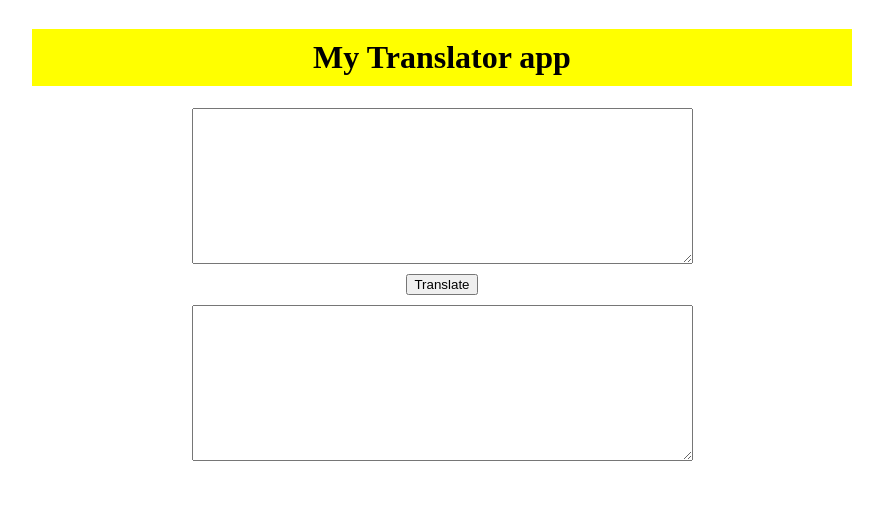
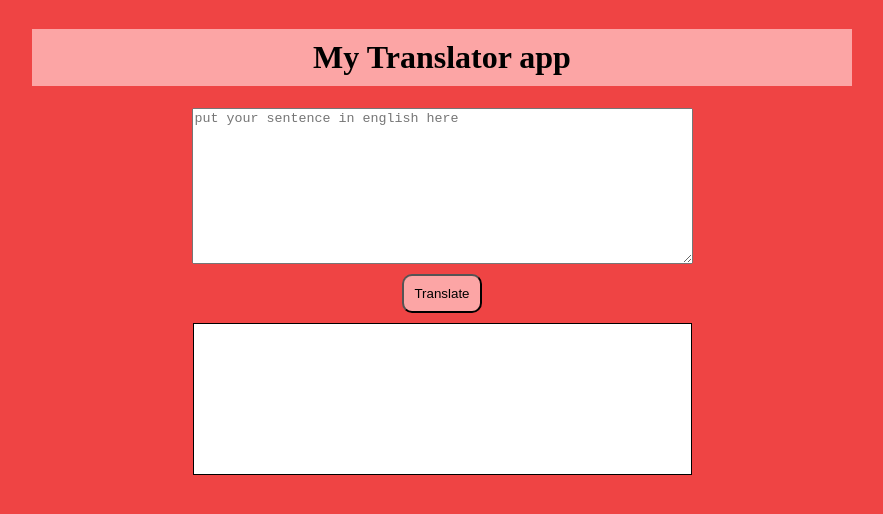
Before and after one commit to Anurag-verma18/practice-banana-speak, a plain HTML site: page index.html in a window 1280 px wide. Shown: the whole page, without its empty margins (198-1081 px from the left). Drawn offline with Linux system fonts and the light colour scheme.

Commit message:
eventhandler attached

```diff
--- a/app.js
+++ b/app.js
@@ -0,0 +1,8 @@
+var btnTranslate = document.querySelector('#btn-translate');
+var txtInput = document.querySelector('#myinput');
+var txtOutput = document.querySelector('#myoutput');
+
+function clickHandler() {
+    txtOutput.innerText = txtInput.value;
+}
+btnTranslate.addEventListener('click', clickHandler)
--- a/index.html
+++ b/index.html
@@ -5,23 +5,37 @@
     <meta name="viewport" content="width=device-width, initial-scale=1.0">
     <style>
 
+        body{
+            background-color: #ef4444;
+        }
+
         h1{
             display: flex;
             flex-direction: row;
             justify-content: center;
             width: 100vh;
             padding: 10px;
-            background-color: yellow;
+            background-color: #fca5a5;
         }
 
-        #btn {
+        #btn-translate {
             margin: 10px 0;
+            background-color: #fca5a5;
+            padding: 10px 10px;
+            border-radius: 10px;
         }
 
         #firstdiv {
             display: flex;
             flex-direction: column;
             align-items: center;
+        }
+
+        #myoutput {
+            border: 1px solid black;
+            height: 150px;
+            width: 497px;
+            background-color: white;
         }
 
 
@@ -31,9 +45,13 @@
 <body>
     <div id="firstdiv">
         <h1>My Translator app</h1>
-        <textarea name="myinput" id="myinput" cols="60" rows="10"></textarea>
-        <button id="btn">Translate</button>
-        <textarea name="output" id="myoutput" cols="60" rows="10"></textarea>
+        <textarea name="myinput" id="myinput"
+        placeholder="put your sentence in english here"
+        cols="60" rows="10"></textarea>
+        <button id="btn-translate">Translate</button>
+        <div id="myoutput">
+
+        </div>
     </div>
 
     <script src="app.js"></script>
```
